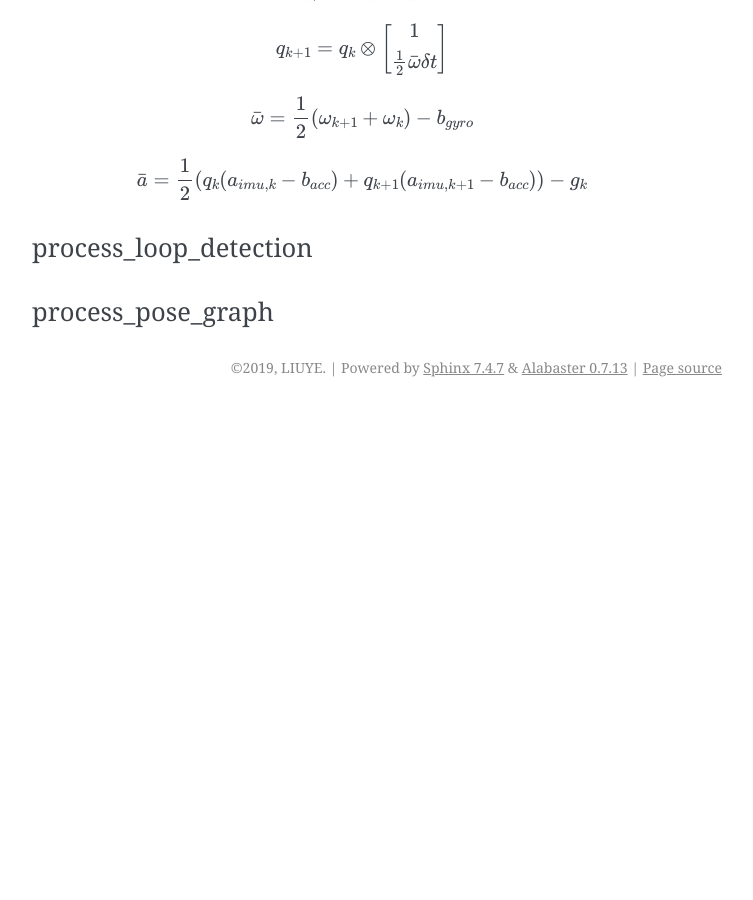
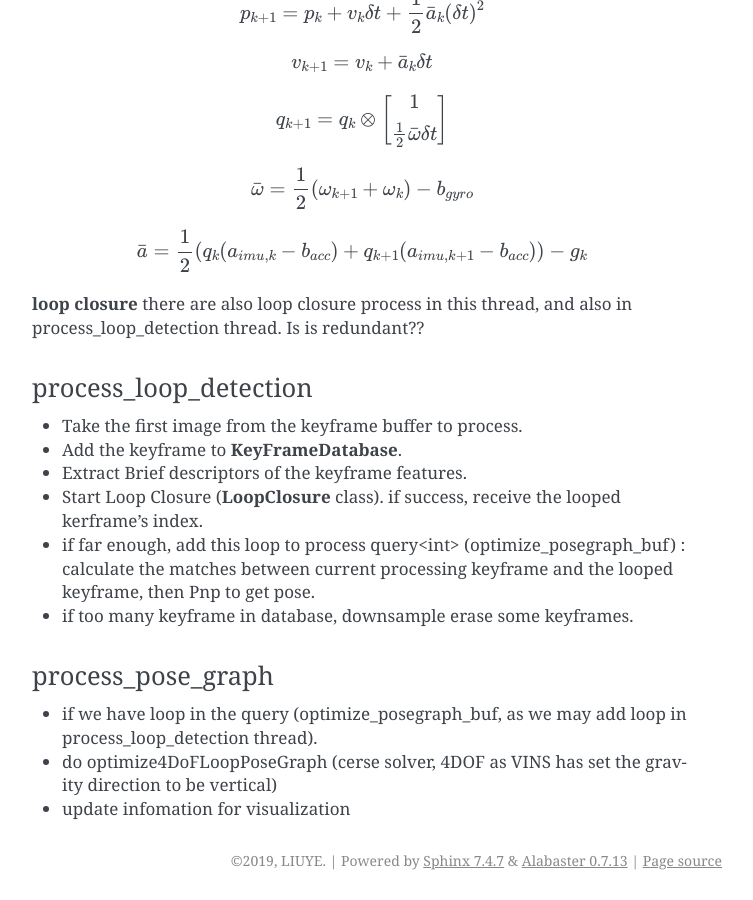
Before and after one commit to gggliuye/VIO, a Sphinx documentation site: the page built from docs/deepblue/LM.rst, in a window 1280 px wide and 900 px high, scrolled down 1309 px. Shown: the whole window, without its empty margins (388-1141 px from the left). Built offline with Sphinx 7.4.7, drawn with Linux system fonts in a browser that asks for light colours; before the commit the page ends 1716 px from its top, so only the background shows below that; some of the changed text lies outside the part shown.

Commit message:
Update LM.rst

```diff
--- a/docs/deepblue/LM.rst
+++ b/docs/deepblue/LM.rst
@@ -5,7 +5,7 @@ Analysis the structure and the details of `VINS <https://github.com/HKUST-Aerial
 
 Top Node
 ----------------------------
-In **naive-lib.cpp** all the intereface plugin functions are defined.
+In **naive-lib.cpp** all the intereface plugin functions are defined. In the android version code, there are lots of management of memory(mutex), query and buffer, and lots of global variables. It is the result of the absent of ROS, we need to take great consideration of these parts.
 
 The main node in VINS android is : **Estimator_node**. Where many fronter functions are defined : functions to run data set test, functions to run in real time. In the init() function , it starts three threads : **process**, **loop_detection**, **pose_graph**.
 The main thread in ROS node is **process** it calls two essential functions **receive_IMU** and **receive_img**, they will call **img_callback**, **imu_callback**, and **feature_callback** respectively. And it is also responsible for loop deteciton and loop closure.
@@ -54,11 +54,24 @@ Details of mean value integration (in estimator_node -> predict()), where all th
 .. math::
     \bar{a} = \frac{1}{2} ( q_{k}(a_{imu,k} - b_{acc}) + q_{k+1}(a_{imu,k+1} - b_{acc}) ) - g_{k}
 
+**loop closure**
+there are also loop closure process in this thread, and also in process_loop_detection thread. Is is redundant??
+
 
 process_loop_detection
 ~~~~~~~~~~~~~~~~~~~~~~~~~~~
 
+* Take the first image from the keyframe buffer to process.
+* Add the keyframe to **KeyFrameDatabase**.
+* Extract Brief descriptors of the keyframe features.
+* Start Loop Closure (**LoopClosure** class). if success, receive the looped kerframe's index.
+* if far enough, add this loop to process query<int> (optimize_posegraph_buf) : calculate the matches between current processing keyframe and the looped keyframe, then Pnp to get pose.
+* if too many keyframe in database, downsample erase some keyframes.
 
 
 process_pose_graph
 ~~~~~~~~~~~~~~~~~~~~~~~~~
+
+* if we have loop in the query (optimize_posegraph_buf, as we may add loop in process_loop_detection thread).
+* do optimize4DoFLoopPoseGraph (cerse solver, 4DOF as VINS has set the gravity direction to be vertical)
+* update infomation for visualization
```
